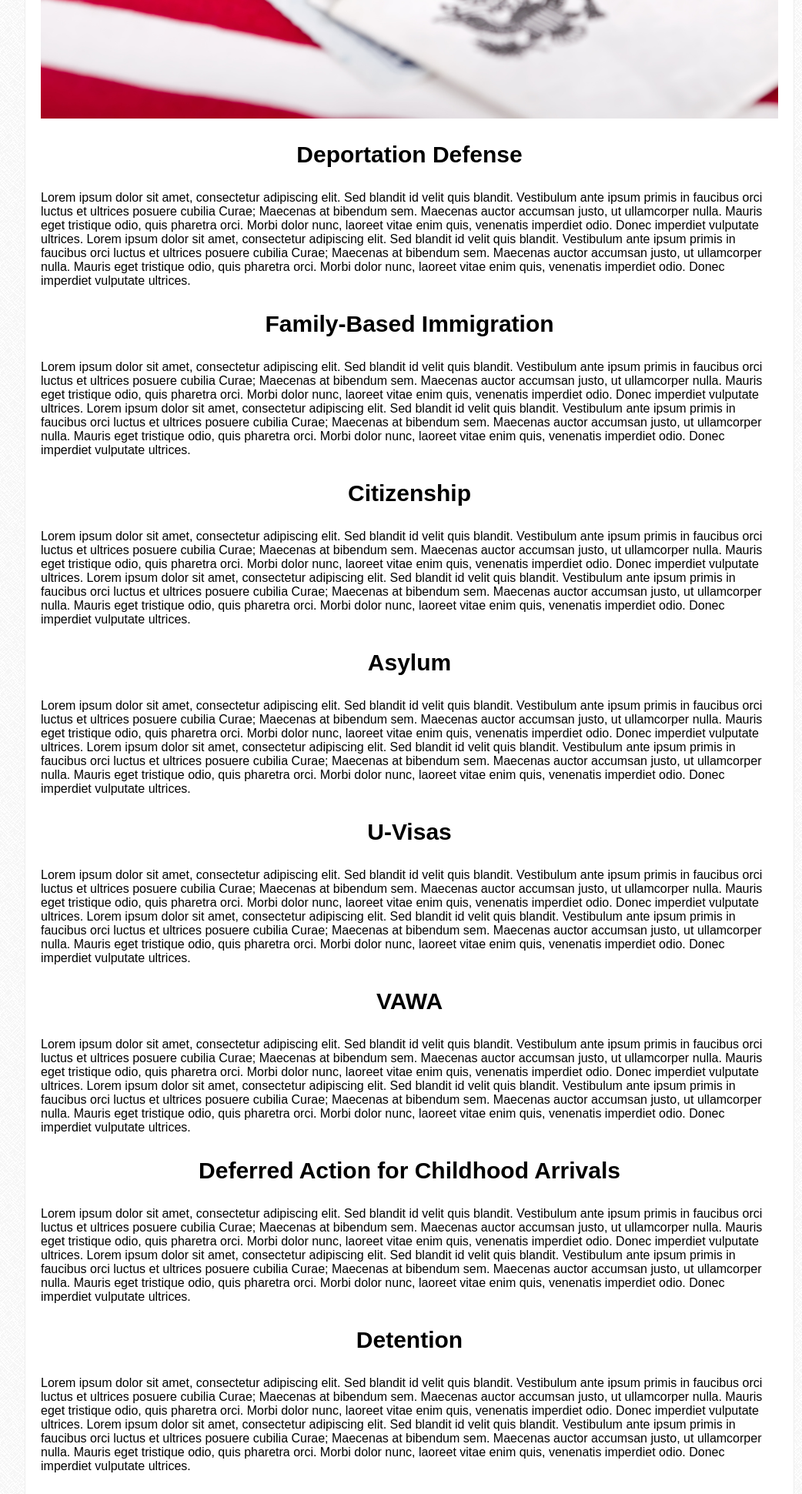
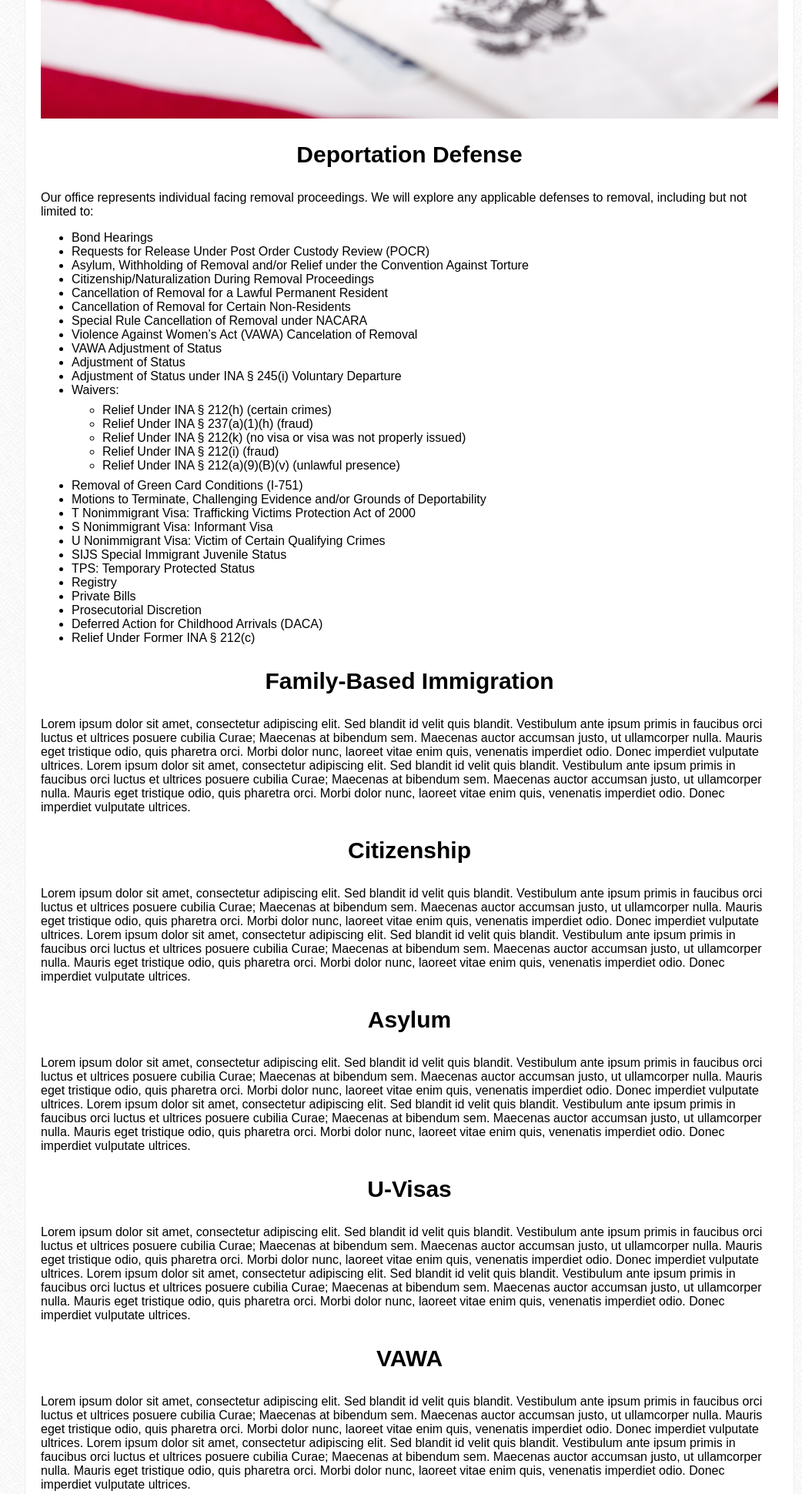
Before and after one commit to mv2sa/bolhufasLaw, a PHP site: page /index.php?page=services in a window 1280 px wide. Shown: the part 765-2706 px from the top of the page at 77% size, without its empty margins (108-1150 px from the left). Run offline with PHP 8.4, Linux system fonts and the light colour scheme; some libraries are stand-ins or nearby versions; some web fonts are replaced.

Commit message:
ul fixes

```diff
--- a/content/services.html
+++ b/content/services.html
@@ -4,7 +4,41 @@
         <img class="s-headingImg" src="img/heading2.jpg" alt="American Flag and documents" />
         <h3 id="s-titleChild">Deportation Defense</h3>
         <p>
-            Lorem ipsum dolor sit amet, consectetur adipiscing elit. Sed blandit id velit quis blandit. Vestibulum ante ipsum primis in faucibus orci luctus et ultrices posuere cubilia Curae; Maecenas at bibendum sem. Maecenas auctor accumsan justo, ut ullamcorper nulla. Mauris eget tristique odio, quis pharetra orci. Morbi dolor nunc, laoreet vitae enim quis, venenatis imperdiet odio. Donec imperdiet vulputate ultrices. Lorem ipsum dolor sit amet, consectetur adipiscing elit. Sed blandit id velit quis blandit. Vestibulum ante ipsum primis in faucibus orci luctus et ultrices posuere cubilia Curae; Maecenas at bibendum sem. Maecenas auctor accumsan justo, ut ullamcorper nulla. Mauris eget tristique odio, quis pharetra orci. Morbi dolor nunc, laoreet vitae enim quis, venenatis imperdiet odio. Donec imperdiet vulputate ultrices.
+            Our office represents individual facing removal proceedings. We will explore any applicable defenses to removal, including but not limited to:
+            <ul>
+                <li>Bond Hearings</li>
+                <li>Requests for Release Under Post Order Custody Review (POCR)</li>
+                <li>Asylum, Withholding of Removal and/or Relief under the Convention Against Torture</li>
+                <li>Citizenship/Naturalization During Removal Proceedings</li>
+                <li>Cancellation of Removal for a Lawful Permanent Resident</li>
+                <li>Cancellation of Removal for Certain Non-Residents</li>
+                <li>Special Rule Cancellation of Removal under NACARA</li>
+                <li>Violence Against Women’s Act (VAWA) Cancelation of Removal</li>
+                <li>VAWA Adjustment of Status</li>
+                <li>Adjustment of Status</li>
+                <li>Adjustment of Status under INA §  245(i) Voluntary Departure</li>
+                <li>Waivers:
+                    <ul>
+                        <li>Relief Under INA § 212(h) (certain crimes)</li>
+                        <li>Relief Under INA §  237(a)(1)(h) (fraud)</li>
+                        <li>Relief Under INA § 212(k) (no visa or visa was not properly issued)</li>
+                        <li>Relief Under INA §  212(i) (fraud)</li>
+                        <li>Relief Under INA §  212(a)(9)(B)(v) (unlawful presence)</li>
+                    </ul>
+                </li>
+                <li>Removal of Green Card Conditions (I-751)</li>
+                <li>Motions to Terminate, Challenging Evidence and/or Grounds of Deportability</li>
+                <li>T Nonimmigrant Visa: Trafficking Victims Protection Act of 2000</li>
+                <li>S Nonimmigrant Visa: Informant Visa</li>
+                <li>U Nonimmigrant Visa: Victim of Certain Qualifying Crimes</li>
+                <li>SIJS Special Immigrant Juvenile Status</li>
+                <li>TPS: Temporary Protected Status</li>
+                <li>Registry</li>
+                <li>Private Bills</li>
+                <li>Prosecutorial Discretion</li>
+                <li>Deferred Action for Childhood Arrivals (DACA)</li>
+                <li>Relief Under Former INA § 212(c)</li>
+            </ul>
         </p>
         <h3 id="s-titleChild">Family-Based Immigration</h3>
         <p>
--- a/css/main.css
+++ b/css/main.css
@@ -275,6 +275,15 @@ main {
 .ap-wrapper > div > p {
     font-size: 0.8em;
     margin-bottom: 0em;
+}
+
+.ap-wrapper > div ul {
+    font-size: 0.8em;
+}
+
+.ap-wrapper > div ul ul {
+    margin: 0.5em 0;
+    font-size: 1em;
 }
 
 .ap-wrapper .ap-bottomLink {
```
